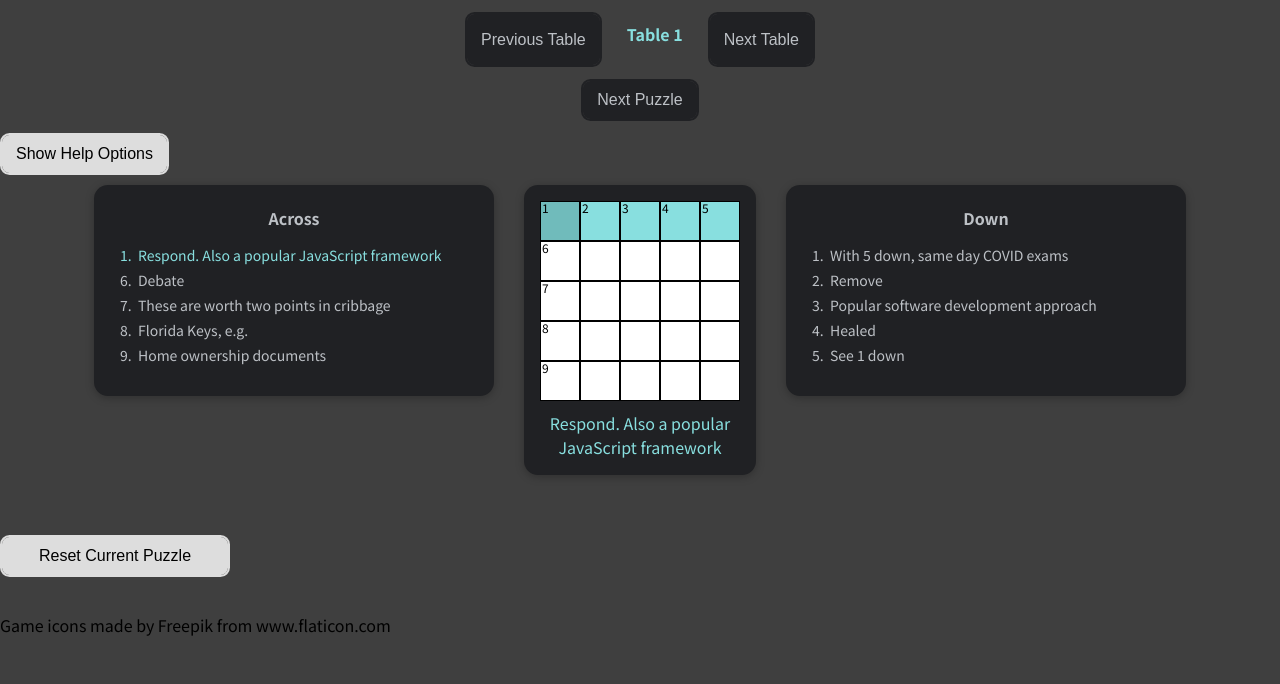
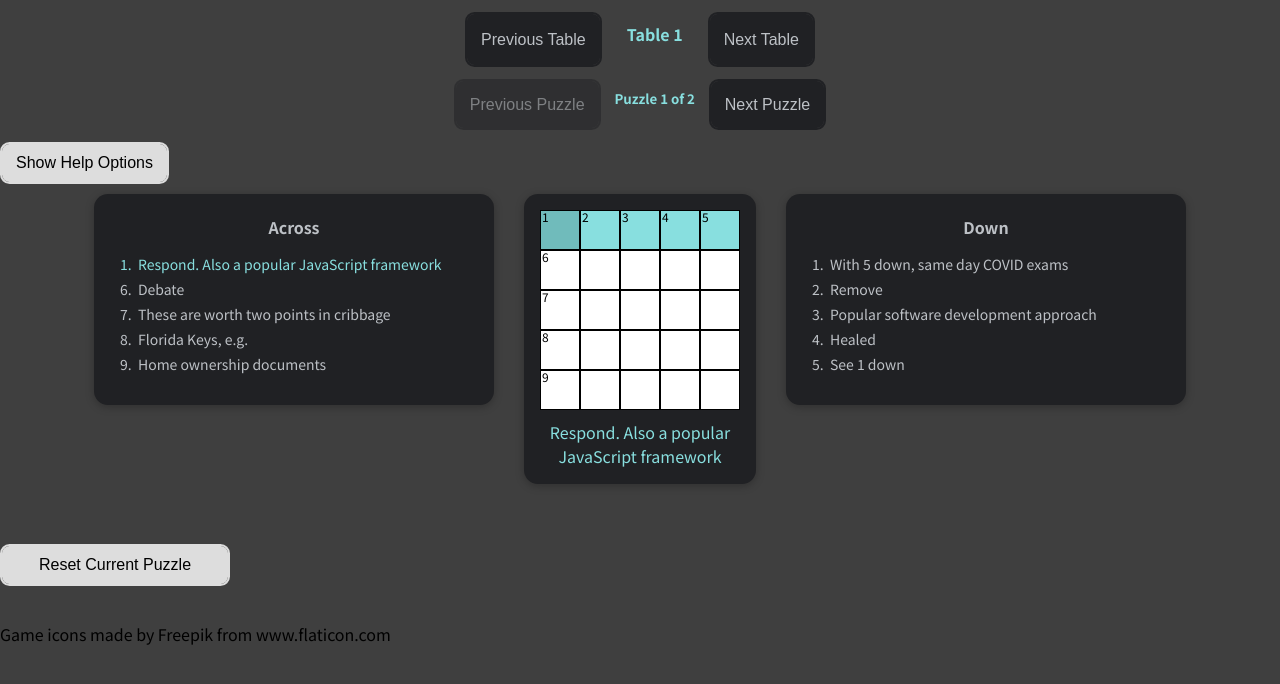
Before and after one commit to bka04/wedding, a React (Create React App) app: page / in a window 1280 px wide. Shown: the top 684 px of the page. Built offline with nearby package versions, Linux system fonts and the light colour scheme.

Commit message:
Disable prev/next puzzle buttons

```diff
--- a/src/components/UI/Button.css
+++ b/src/components/UI/Button.css
@@ -6,7 +6,7 @@
   box-shadow: 0 2px 8px rgba(0, 0, 0, 0.25);
 }
 
-.nextPuzzleBtn, .prevPuzzleBtn, .nextTableBtn, .prevTableBtn, .resetBtn {
+.puzzleHeaderBtn, .resetBtn {
   padding: 10px 14px;
   font-size: 16px;
   background-color: transparent;
@@ -27,7 +27,7 @@
   color: white;
 }
 
-.nextPuzzleBtn, .prevPuzzleBtn, .nextTableBtn, .prevTableBtn {
+.puzzleHeaderBtn {
   border-color: #202124;
   box-shadow: 0 0 40px 40px #202124 inset, 0 0 0 0 #202124;
   color: #bdc1c6;
@@ -36,8 +36,11 @@
   color: white; */
 }
 
-.nextTableBtn:hover, .prevTableBtn:hover,
-.nextPuzzleBtn:hover, .prevPuzzleBtn:hover {
+.puzzleHeaderBtn.active:hover {
   box-shadow: 0 0 10px 0 #202124 inset, 0 0 10px 4px #202124;
   /* box-shadow: 0 0 10px 0 #228b22 inset, 0 0 10px 4px #228b22; */
 }
+
+.puzzleHeaderBtn:disabled {
+  opacity: 50%;
+}
--- a/src/components/UI/Button.js
+++ b/src/components/UI/Button.js
@@ -1,8 +1,14 @@
 import "./Button.css";
 
 const Button = (props) => {
+  const disabled = (props.disabled === "true");
+
   return (
-    <button onClick={props.onClick} className={`btn ${props.className}`}>
+    <button
+      onClick={props.onClick}
+      className={`btn ${props.className}`}
+      disabled={disabled}
+    >
       {props.children}
     </button>
   );
--- a/src/components/puzzles/PuzzlesHeader.js
+++ b/src/components/puzzles/PuzzlesHeader.js
@@ -7,19 +7,28 @@ const PuzzlesHeader = (props) => {
   return (
     <Fragment>
     <div className='dark nextTableDiv'>
-      <Button className="prevTableBtn" onClick={props.onPrevTable}>
+      <Button className="puzzleHeaderBtn active" onClick={props.onPrevTable}>
         Previous Table
       </Button>
       <h4 className="tableNum">Table {props.table}</h4>
-      <Button className="nextTableBtn" onClick={props.onNextTable}>
+      <Button className="puzzleHeaderBtn active" onClick={props.onNextTable}>
         Next Table
       </Button>
     </div>
     <div className='dark nextPuzzleDiv'>
-      {props.isThisFirstPuzzle ? null : <Button className="prevPuzzleBtn" onClick={props.onPrevPuzzle}>
+      {<Button
+        className={`puzzleHeaderBtn ${props.isThisFirstPuzzle ? "" : " active"}`}
+        onClick={props.onPrevPuzzle}
+        disabled={props.isThisFirstPuzzle ? "true" : "false"}
+      >
         Previous Puzzle
       </Button>}
-      {props.isThisLastPuzzle ? null : <Button className="nextPuzzleBtn" onClick={props.onNextPuzzle}>
+      <h5 className="tableNum">Puzzle {props.puzzle} of {props.lastPuzzle}</h5>
+      {<Button
+        className={`puzzleHeaderBtn ${props.isThisLastPuzzle ? "" : " active"}`}
+        onClick={props.onNextPuzzle}
+        disabled={props.isThisLastPuzzle ? "true" : "false"}
+        >
         Next Puzzle
       </Button>}
     </div>
--- a/src/pages/Crosswords.js
+++ b/src/pages/Crosswords.js
@@ -161,6 +161,8 @@ const Crosswords = (props) => {
     <Fragment>
       <PuzzlesHeader
         table={state.currentTable}
+        puzzle={state.currentPuzzle}
+        lastPuzzle={getLastPuzzleOfTable(state.currentTable)}
         onPrevTable={prevTableHandler}
         onNextTable={nextTableHandler}
         onNextPuzzle={nextPuzzleHandler}
```
